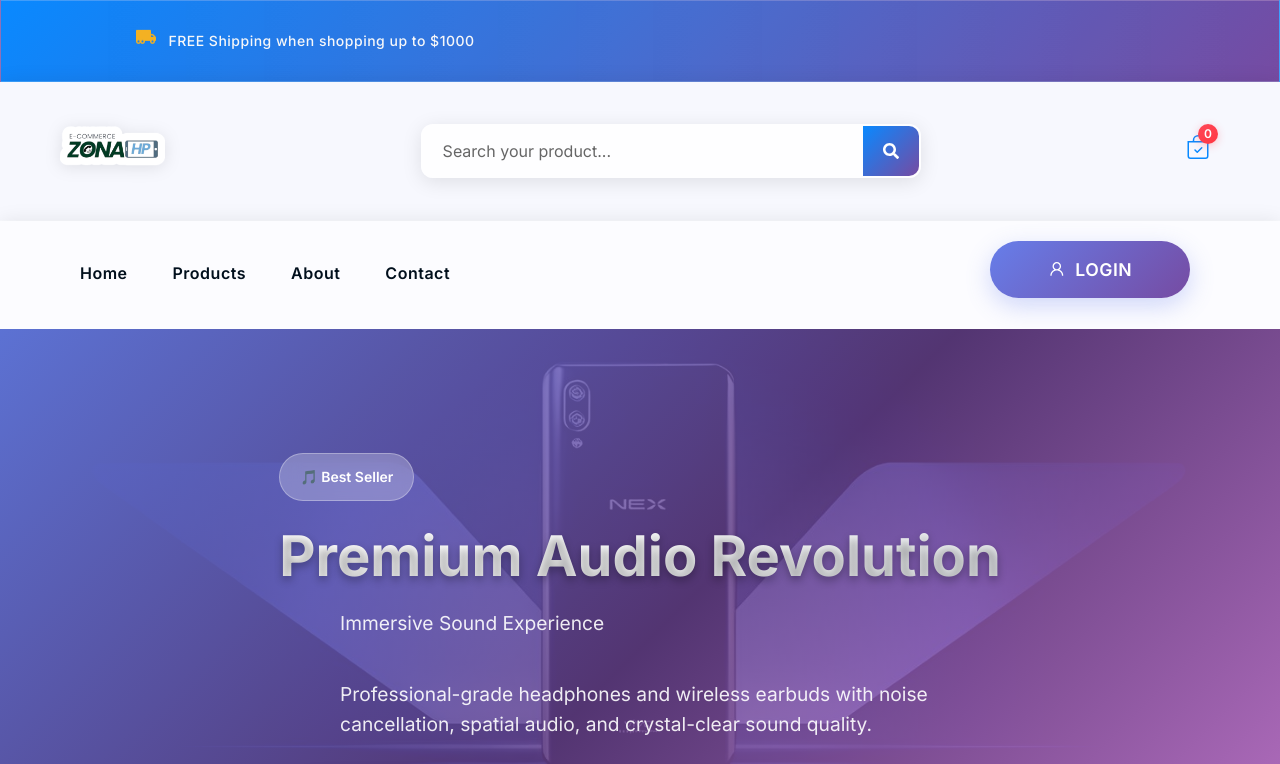
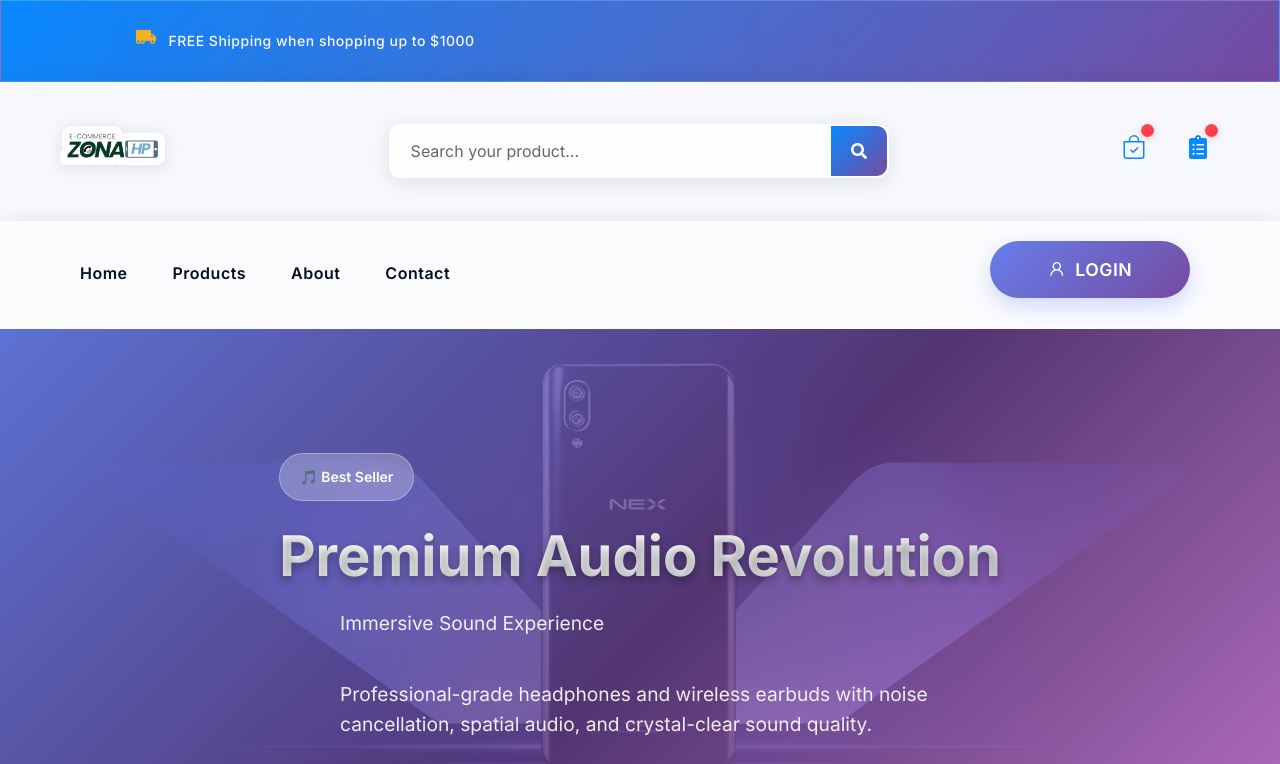
Before and after one commit to RendyGH7/Project-pak-Pur, a React (Vite) app in the folder Frontend/: page / in a window 1280 px wide. Shown: the top 764 px of the page. Built offline with nearby package versions, Linux system fonts and the light colour scheme.

Commit message:
Update Navbar

```diff
--- a/Frontend/src/components/Navbar/Navbar.css
+++ b/Frontend/src/components/Navbar/Navbar.css
@@ -273,8 +273,8 @@ body {
     background: linear-gradient(135deg, #ff4757 0%, #ff3742 100%);
     color: white;
     border-radius: 50%;
-    width: 20px;
-    height: 20px;
+    width: 13px;
+    height: 13px;
     display: flex;
     align-items: center;
     justify-content: center;
--- a/Frontend/src/components/Navbar/Navbar.jsx
+++ b/Frontend/src/components/Navbar/Navbar.jsx
@@ -2,6 +2,7 @@ import "./Navbar.css";
 import React, { useState, useEffect } from 'react'
 import { FaTruckMoving, FaSearch } from 'react-icons/fa';
 import { BsBagCheck } from 'react-icons/bs';
+import { FaClipboardList } from 'react-icons/fa';
 import { AiOutlineUser, AiOutlineMenu, AiOutlineClose } from 'react-icons/ai';
 import { CiLogin, CiLogout } from 'react-icons/ci';
 import { Link } from 'react-router-dom';
@@ -119,7 +120,14 @@ const Nav = ({searchbtn}) => {
                         <Link to="/cart" className='cart-link'>
                             <div className='cart-icon'>
                                 <BsBagCheck />
-                                <span className='cart-badge'>0</span>
+                                <span className='cart-badge'></span>
+                            </div>
+                        </Link>
+
+                        <Link to="/orders" className='cart-link'>
+                            <div className='cart-icon'>
+                                <FaClipboardList />
+                                <span className='cart-badge'></span>
                             </div>
                         </Link>
 
```
